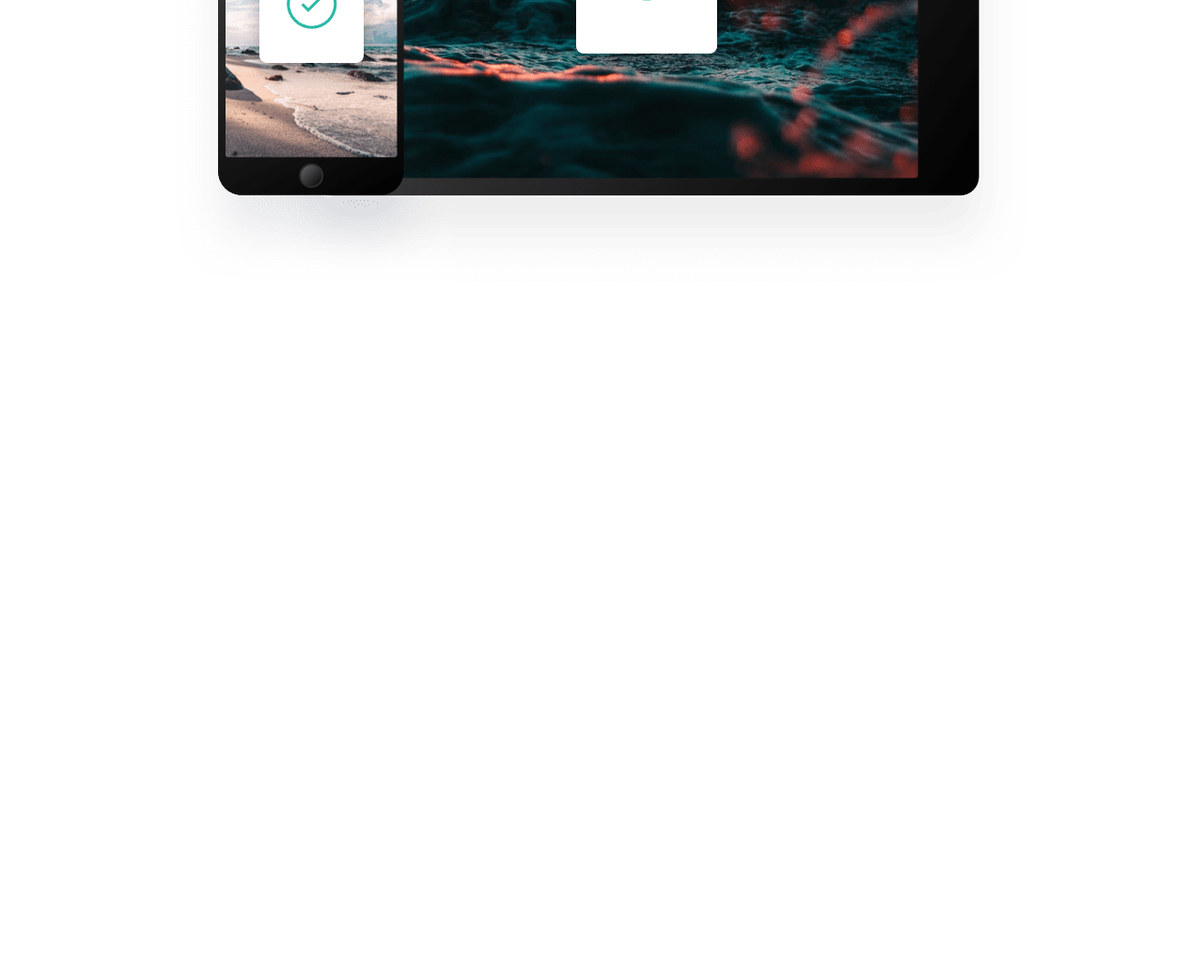
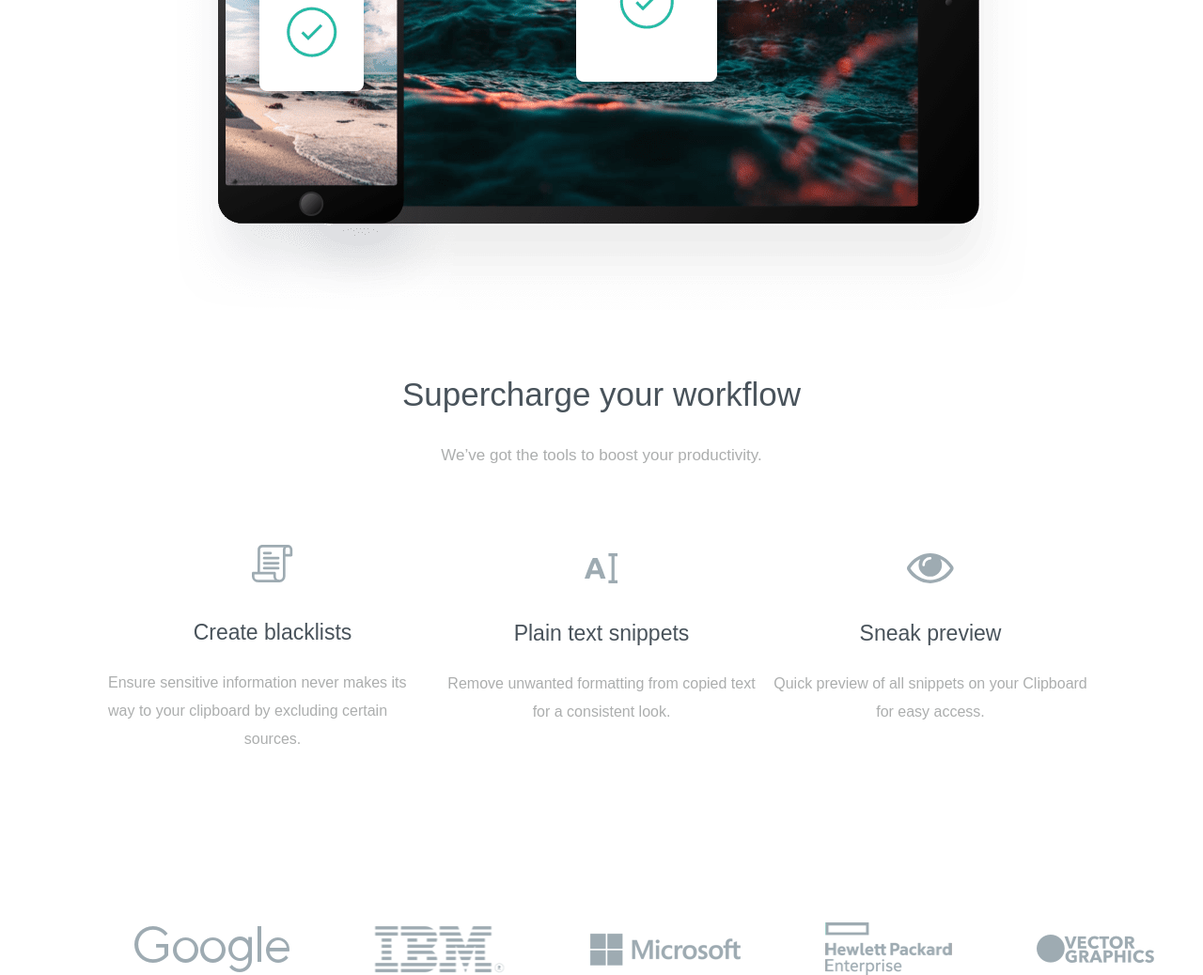
Before and after one commit to IbrahimAlkhooly10/clipboard, a plain HTML site: page design/clipboard.html in a window 1280 px wide. Shown: the part 2204-3242 px from the top of the page at 94% size. Before the commit the page ends 2504 px from the top, so only its background shows below. Drawn offline with Linux system fonts and the light colour scheme.

Commit message:
almost-finish

```diff
--- a/design/clipboard.css
+++ b/design/clipboard.css
@@ -3,6 +3,7 @@
     margin: 0;
     box-sizing: 0;
 }
+
 .test{
     display: flex;
     justify-content: center;
@@ -14,11 +15,12 @@
 .h1-1{
     color: #49535B;
     font-size: 50px;
+    font-weight: 100;
     margin: 50px 0 25px 0;
 }
 .p1{
     color: #acaeae;
-    font-size: 23px;
+    font-size: 20px;
 }
 .button-1{
     margin: 50px;
@@ -51,7 +53,7 @@
 .p2{
     padding-top: 25px;
     color: #acaeae;
-    font-size: 19px;
+    font-size: 18px;
     width: 820px;
     position: relative;
     left: 60px;
@@ -101,9 +103,49 @@
     display: flex;
     justify-content: center;
     align-items: center;
-    font-size: 20px;
+    font-size: 17px;
     line-height: 30px;
 }
 .iphone{
     margin-top: 100px;
 }
+body {
+    font-family: 'Bai Jamjuree', 'Arial', sans-serif;
+}
+.part-4{
+    display: flex;
+    justify-content: center;
+    align-items: center;
+    flex-direction: row;
+    margin-top: 60px;
+}
+.first{
+    display: flex;
+    justify-content: center;
+    align-items: center;
+    flex-direction: column;
+}
+.p-5{
+    color:  #acaeae;
+    width: 350px;
+    display: flex;
+    justify-content: center;
+    align-items: center;
+    line-height: 30px;
+}
+.h2-2{
+    color: #49535B;
+    font-size: 23px;
+    font-weight: 200;
+    margin: 40px 0 25px 0;
+}
+.icones{
+    display: flex;
+    justify-content: center;
+    align-items: center;
+    flex-direction: row;
+    margin-top: 180px;
+}
+.ico{
+    margin-left: 90px;
+}
--- a/design/clipboard.html
+++ b/design/clipboard.html
@@ -44,6 +44,32 @@
                     <p class="p4">Whether you’re on the go, or at your computer, you can access all your Clipboard</p><p class="p4">snippets in a few simple clicks.</p>
                 </div>
                 <img class="iphone" src="/images/image-devices.png">
+                <h1 style="margin-top: 70px; font-weight: lighter;" class="h1-3">Supercharge your workflow</h1>
+                <p class="p4">We’ve got the tools to boost your productivity.</p>
+            </div>
+            <div class="part-4">
+                <div class="first">
+                    <img style="margin-top: 20px;" src="/images/icon-blacklist.svg" alt="">
+                    <h3 class="h2-2">Create blacklists</h3>
+                    <p class="p-5">Ensure sensitive information never makes its way to your clipboard by excluding certain </p><p class="p-5">sources.</p>
+                </div>
+                <div class="first">
+                    <img src="/images/icon-text.svg" alt="">
+                    <h3 class="h2-2">Plain text snippets</h3>
+                    <p class="p-5">Remove unwanted formatting from copied text</p><p class="p-5">for a consistent look.</p>
+                </div>
+                <div class="first">
+                    <img src="/images/icon-preview.svg" alt="">
+                    <h3 class="h2-2">Sneak preview</h3>
+                    <p class="p-5">Quick preview of all snippets on your Clipboard</p><p class="p-5">for easy access.</p>
+                </div>
+            </div>
+            <div class="icones">
+                <img class="ico" src="/images/logo-google.png" alt="">
+                <img class="ico" src="/images/logo-ibm.png" alt="">
+                <img class="ico" src="/images/logo-microsoft.png" alt="">
+                <img class="ico" src="/images/logo-hp.png" alt="">
+                <img class="ico" src="/images/logo-vector-graphics.png" alt="">
             </div>
         </div>
 </body>
```
